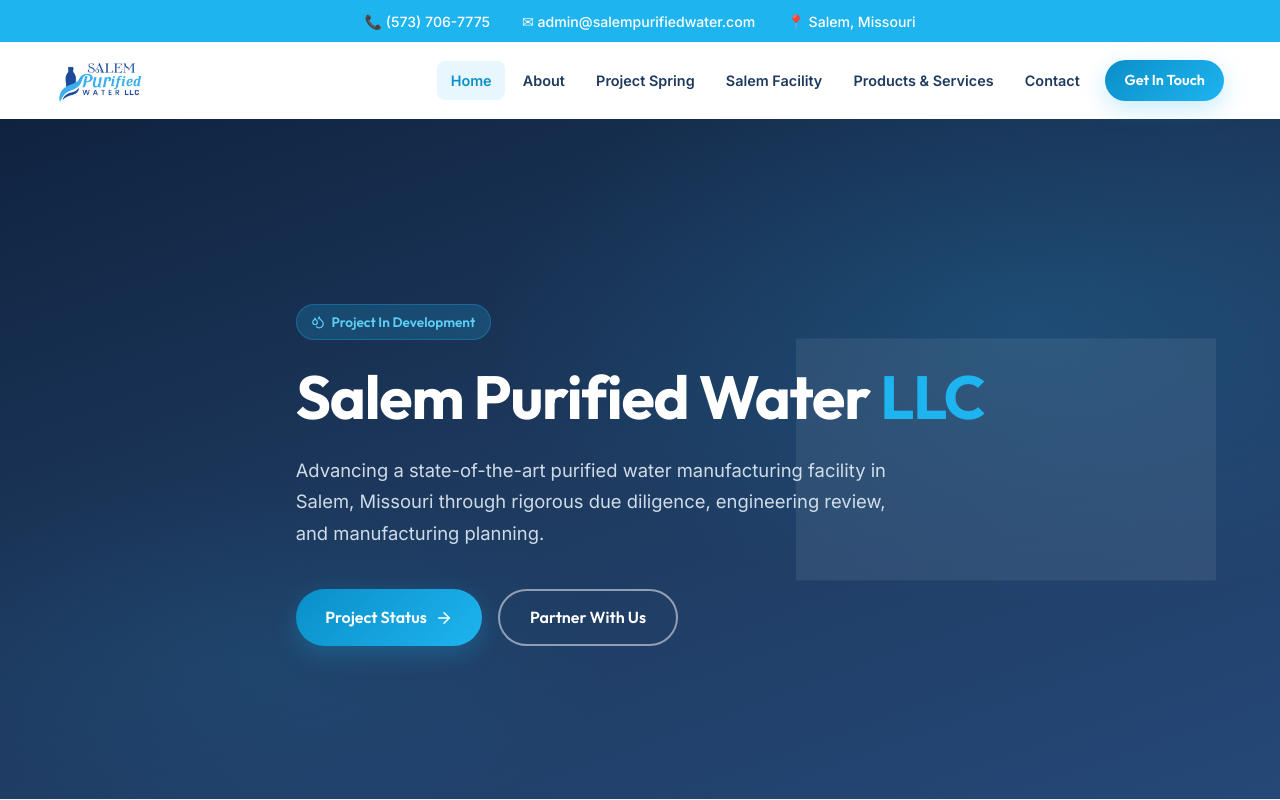
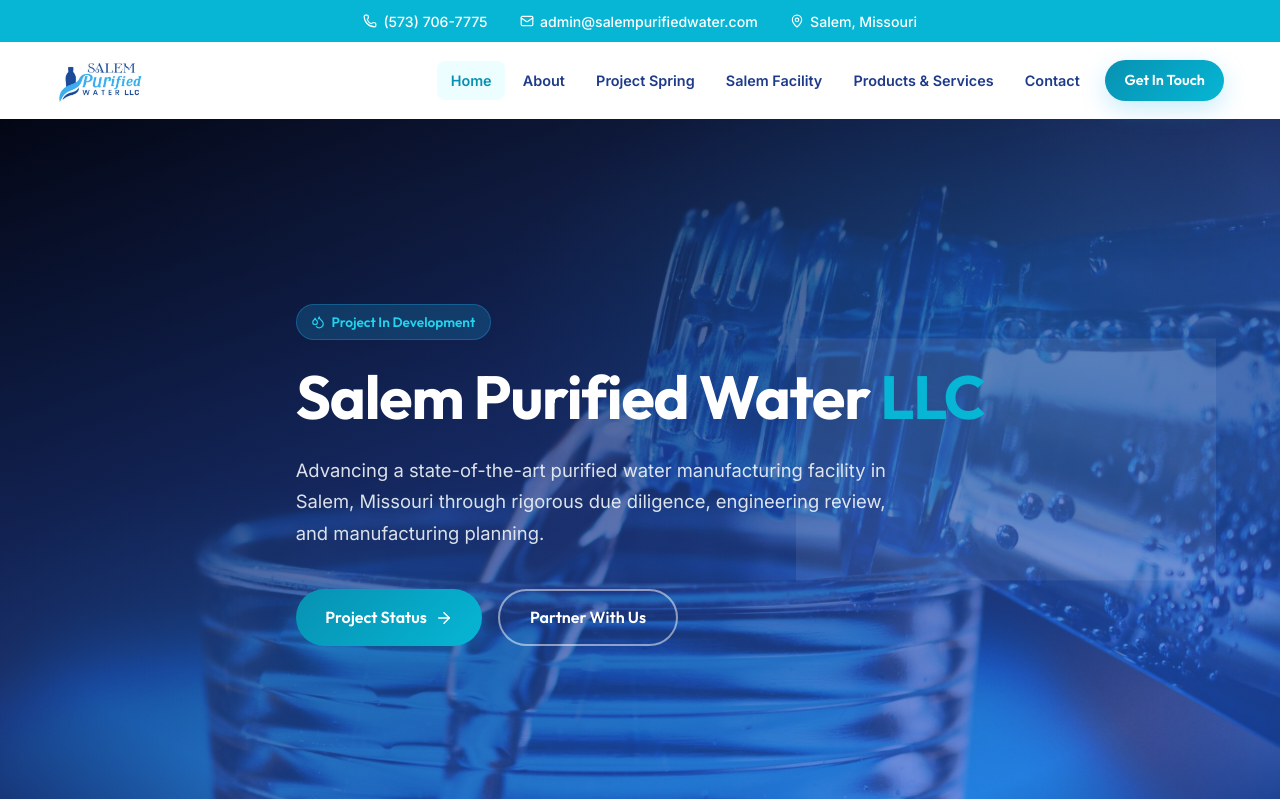
Before and after one commit to Himal-Gunawardhana/SalemPurifiedWater-Website, a React (Vite) app: page / in a window 1280 px wide. Shown: the top 800 px of the page. Built offline with nearby package versions, Linux system fonts and the light colour scheme.

Commit message:
feat: use vibrant color palette, water bottle hero bg, and proper icons

```diff
--- a/src/components/Header.jsx
+++ b/src/components/Header.jsx
@@ -1,6 +1,6 @@
 import { useState, useEffect } from 'react';
 import { Link, useLocation } from 'react-router-dom';
-import { Menu, X } from 'lucide-react';
+import { Menu, X, Phone, Mail, MapPin } from 'lucide-react';
 
 const navLinks = [
   { name: 'Home', path: '/' },
@@ -29,9 +29,9 @@
       {/* Top info strip */}
       <div className="info-strip">
         <div className="container" style={{ display: 'flex', justifyContent: 'center', gap: '2rem', flexWrap: 'wrap' }}>
-          <span>📞 (573) 706-7775</span>
-          <span>✉ admin@salempurifiedwater.com</span>
-          <span>📍 Salem, Missouri</span>
+          <span style={{ display: 'flex', alignItems: 'center', gap: '0.4rem' }}><Phone size={14} color="white" /> (573) 706-7775</span>
+          <span style={{ display: 'flex', alignItems: 'center', gap: '0.4rem' }}><Mail size={14} color="white" /> admin@salempurifiedwater.com</span>
+          <span style={{ display: 'flex', alignItems: 'center', gap: '0.4rem' }}><MapPin size={14} color="white" /> Salem, Missouri</span>
         </div>
       </div>
 
--- a/src/index.css
+++ b/src/index.css
@@ -1,23 +1,23 @@
 @import url('https://fonts.googleapis.com/css2?family=Inter:wght@300;400;500;600;700&family=Outfit:wght@300;400;500;600;700;800&display=swap');
 
 :root {
-  /* Salem Logo Color Palette */
-  --navy: #1e3a5f;
-  --navy-dark: #0f2340;
-  --navy-mid: #254878;
-  --navy-light: #2d5a96;
+  /* Vibrant Water Color Palette */
+  --navy: #1e3a8a;
+  --navy-dark: #020617;
+  --navy-mid: #2563eb;
+  --navy-light: #3b82f6;
 
-  --sky: #1eb4f0;
-  --sky-dark: #0a8fc8;
-  --sky-light: #5dcef6;
-  --sky-pale: #e8f7fd;
+  --sky: #06b6d4;
+  --sky-dark: #0891b2;
+  --sky-light: #22d3ee;
+  --sky-pale: #ecfeff;
 
   --white: #ffffff;
-  --off-white: #f5fafd;
-  --light-gray: #e8eef4;
-  --mid-gray: #8ba0b8;
-  --dark-gray: #3d5270;
-  --text-on-dark: #e2edf7;
+  --off-white: #f8fafc;
+  --light-gray: #e2e8f0;
+  --mid-gray: #94a3b8;
+  --dark-gray: #475569;
+  --text-on-dark: #f1f5f9;
 
   /* Typography */
   --font-heading: 'Outfit', sans-serif;
@@ -432,7 +432,7 @@
   min-height: 85vh;
   display: flex;
   align-items: center;
-  background: linear-gradient(160deg, var(--navy-dark) 0%, var(--navy) 50%, var(--navy-mid) 100%);
+  background: linear-gradient(160deg, rgba(2,6,23,0.85) 0%, rgba(30,58,138,0.75) 50%, rgba(37,99,235,0.6) 100%), url('/waterbottle.jpg') center/cover no-repeat;
   position: relative;
   overflow: hidden;
   padding: 8rem 0 6rem;
```
Also changed, not shown: public/waterbottle.jpg (added).
